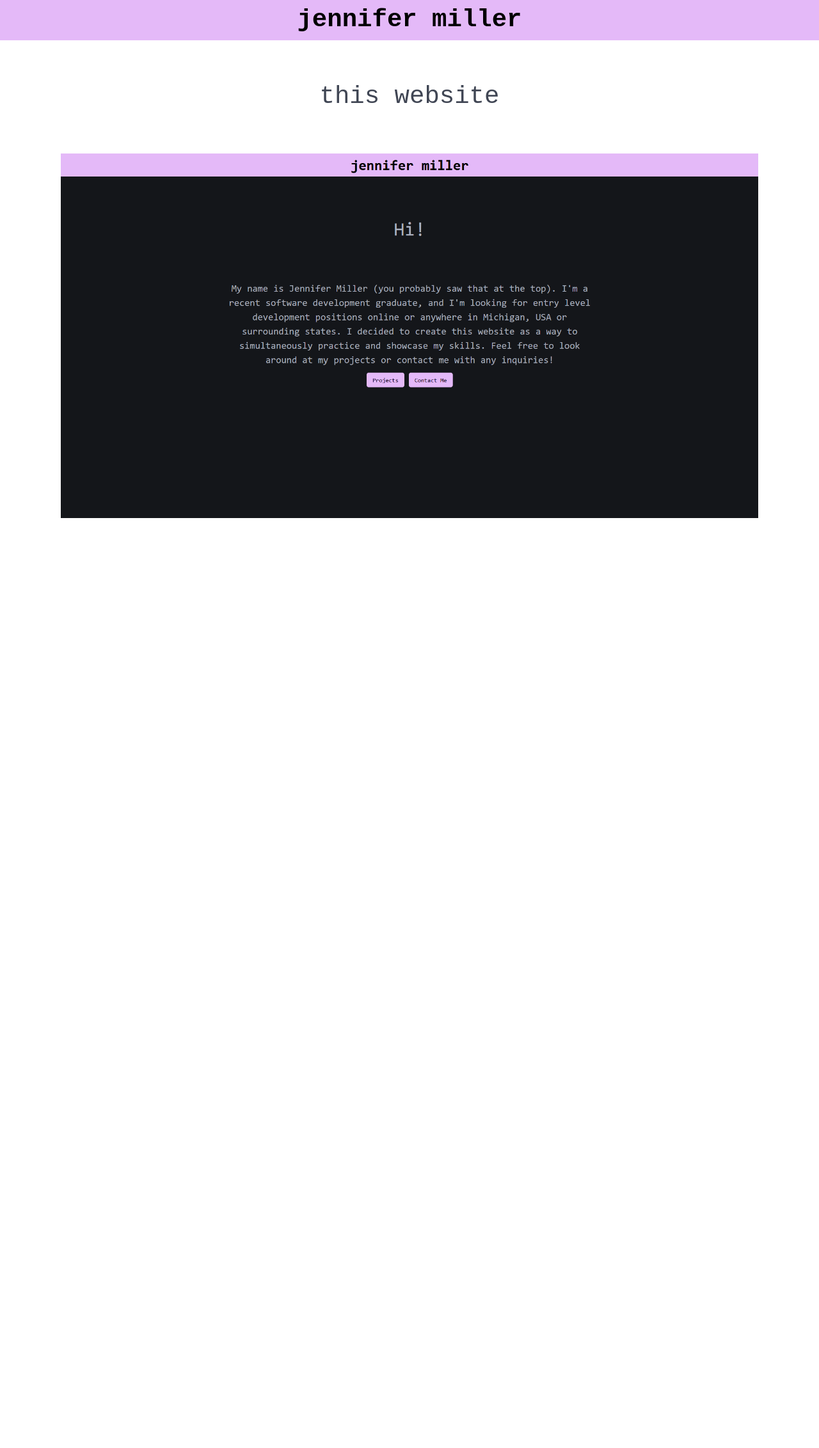
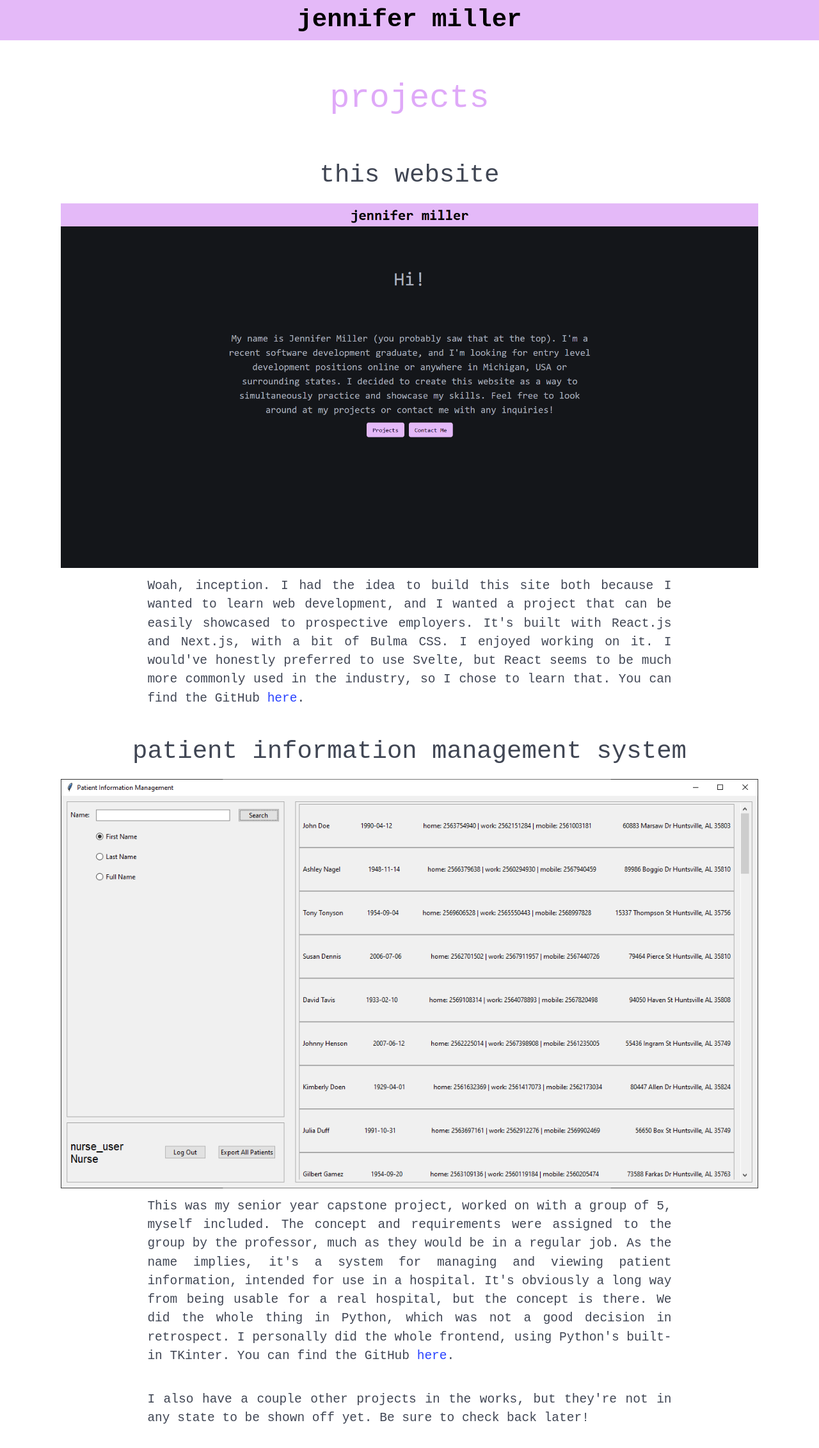
Before and after one commit to aurora-blossom/jennifermiller.lgbt, a Next.js app: page /projects in a window 1280 px wide. Shown: the top 2264 px of the page at 64% size. Before the commit the page ends 811 px from the top, so only its background shows below. Built offline with nearby package versions, Linux system fonts and the light colour scheme.

Commit message:
change how some elements are styled, finish projects page

```diff
--- a/app/page.js
+++ b/app/page.js
@@ -1,7 +1,7 @@
 export default function Home() {
   return (
     <div className='container'>
-      <h1 className='hi'>
+      <h1>
         Hi!
       </h1>
       <div className='bio'>
--- a/app/projects/page.js
+++ b/app/projects/page.js
@@ -3,14 +3,58 @@ import styles from './styles.module.css'
 export default function Page() {
   return (
     <div className='container'>
-      <h1 className='project-heading'>
+      <h1 className={styles.projectsHeading}>
+        projects
+      </h1>
+      <h2>
         this website
-      </h1>
+      </h2>
       <img
         className={styles.screenshot}
         src='/website_screenshot.png'
         alt='a screenshot of this website'
       />
+      <div className={styles.projectDescription}>
+        Woah, inception. I had the idea to build this site both because
+        I wanted to learn web development, and I wanted a project that
+        can be easily showcased to prospective employers. It's built with
+        React.js and Next.js, with a bit of Bulma CSS. I enjoyed working
+        on it. I would've honestly preferred to use Svelte, but React seems
+        to be much more commonly used in the industry, so I chose to learn that.
+        You can find the GitHub <a
+          href='https://github.com/aurora-blossom/jennifermiller.lgbt'
+          target='_blank'
+          rel='noreferrer noopener'>
+           here
+        </a>.
+      </div>
+      <h2>
+        patient information management system
+      </h2>
+      <img
+        className={styles.screenshot}
+        src='/patient_screenshot.png'
+        alt='a screenshot the PIMS program'
+      />
+      <div className={styles.projectDescription}>
+        This was my senior year capstone project, worked on with a group
+        of 5, myself included. The concept and requirements were assigned
+        to the group by the professor, much as they would be in a regular job.
+        As the name implies, it's a system for managing and viewing patient information,
+        intended for use in a hospital. It's obviously a long way from being usable for
+        a real hospital, but the concept is there. We did the whole thing in Python, which
+        was not a good decision in retrospect. I personally did the whole frontend, using
+        Python's built-in TKinter. You can find the GitHub <a
+          href='https://github.com/MPKellyy/Patient-Information-Management-System'
+          target='_blank'
+          rel='noreferrer noopener'>
+            here
+        </a>.
+      </div>
+      <div className={styles.projectDescription}>
+        I also have a couple other projects in the works, but they're not in any state
+        to be shown off yet. Be sure to check back later!
+      </div>
     </div>
   );
 }
--- a/app/projects/styles.module.css
+++ b/app/projects/styles.module.css
@@ -1,3 +1,22 @@
 .screenshot {
   border: 1px solid white;
+  margin: 1em;
 }
+
+.projectsHeading {
+  padding: 1em;
+  color: hsl(var(--bulma-primary-h), var(--bulma-primary-l), var(--bulma-primary-s));
+}
+
+.projectDescription {
+  font-size: 1.5em;
+  width: 70ch;
+  text-align: justify;
+  margin-bottom: 2em;
+}
+
+@media(max-width: 800px) {
+  .projectDescription {
+    width: 90%;
+  }
+}
--- a/app/styles.css
+++ b/app/styles.css
@@ -24,9 +24,13 @@ header {
     width: 100vw;
 }
 
-.hi {
+h1 {
     font-size: 4em;
     padding: 2em;
+}
+
+h2 {
+    font-size: 3em;
 }
 
 .bio {
@@ -42,15 +46,11 @@ header {
     margin: 15px;
 }
 
-.project-heading {
-    font-size: 3em;
-    padding: 1.5em;
-}
-
 .container {
     display: flex;
     align-items: center;
     flex-direction: column;
+    width: 90%;
 }
 
 @media(min-width: 1024px) {
```
Also changed, not shown: public/patient_screenshot.png (added).
